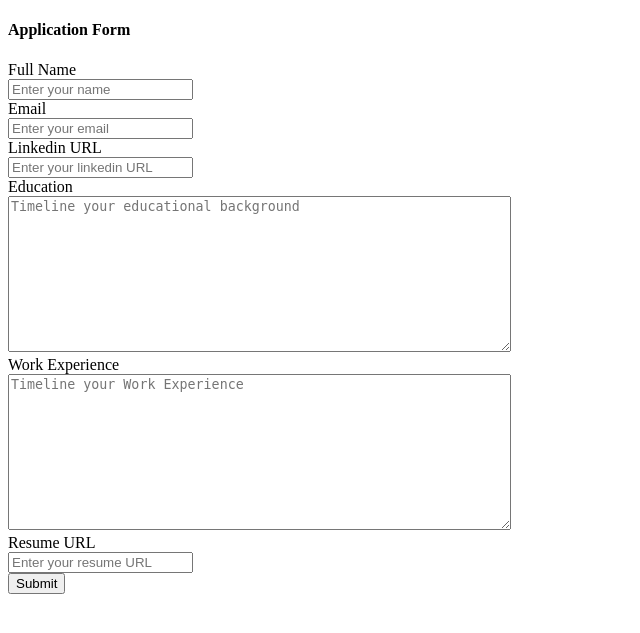
After one commit to Saiteja-203/Careers-website-v2, a Flask app: template templates/application_form.html in a window 1280 px wide. The commit adds this page. Shown: the top 633 px of the page, without its empty margins (0-640 px from the left). Run offline with Flask 2, Linux system fonts and the light colour scheme; the template is opened without the code that fills it, so the values that code supplies are empty.

Commit message:
added templates

```diff
--- a/app.py
+++ b/app.py
@@ -1,4 +1,4 @@
-from flask import Flask, render_template,jsonify
+from flask import Flask, render_template,jsonify,request
 from database import load_jobs_from_db,load_job_from_db
 
 app = Flask(__name__)
@@ -15,6 +15,11 @@ def show_job(id):
     return "Not Found",404
   return render_template('jobpage.html',job=job)
 
+@app.route("/job/<id>/apply",methods=['post'])
+def apply_to_job(id):
+  data=request.form
+  return render_template('application_submitted.html',application=data)
+
 
 
 @app.route("/api/jobs")
--- /dev/null
+++ b/templates/application_form.html
@@ -0,0 +1,41 @@
+<!DOCTYPE html>
+<html lang="en">
+<head>
+    <meta charset="UTF-8">
+    <meta http-equiv="X-UA-Compatible" content="IE=edge">
+    <meta name="viewport" content="width=device-width, initial-scale=1.0">
+    <title>Document</title>
+</head>
+<body>
+    <h4>Application Form</h4>
+    <form action="/job/{{job['id']}}/apply" method="post">
+        <div class="mb-2">
+            <label for="name">Full Name</label><br>
+        <input type="text" id="name" name="full_name" placeholder="Enter your name">
+        </div>
+        <div class="mb-2">
+            <label for="email">Email</label><br>
+        <input type="email" id="email" name="email" placeholder="Enter your email">
+        </div>
+        <div class="mb-2">
+            <label for="linkedin">Linkedin URL</label><br>
+        <input type="text" id="linkedin" name="linkedin_url" placeholder="Enter your linkedin URL">
+        </div>
+        <div class="mb-2">
+            <label for="education">Education</label><br>
+            <textarea name="education" id="education" cols="60" rows="10" placeholder="Timeline your educational background"></textarea>
+        </div>
+        <div class="mb-2">
+            <label for="work">Work Experience</label><br>
+            <textarea name="work_experience" id="work" cols="60" rows="10" placeholder="Timeline your Work Experience"></textarea>
+        </div>
+        <div class="mb-2">
+            <label for="resume">Resume URL</label><br>
+        <input type="text" id="resume" name="resume_url" placeholder="Enter your resume URL">
+        </div>
+        <div>
+            <input type="submit" value="Submit">
+        </div>
+    </form>
+</body>
+</html>
--- a/templates/jobpage.html
+++ b/templates/jobpage.html
@@ -33,6 +33,7 @@
     </ol>
     <h4>Salary</h4>
     <p>{{job['currency']}}&nbsp;{{job['salary']}}</p>
+    {% include 'application_form.html' %}
     </div>
 
     {% include 'footer.html' %}
```
Also changed, not shown: templates/application_submitted.html (added, +30 -0 lines).
